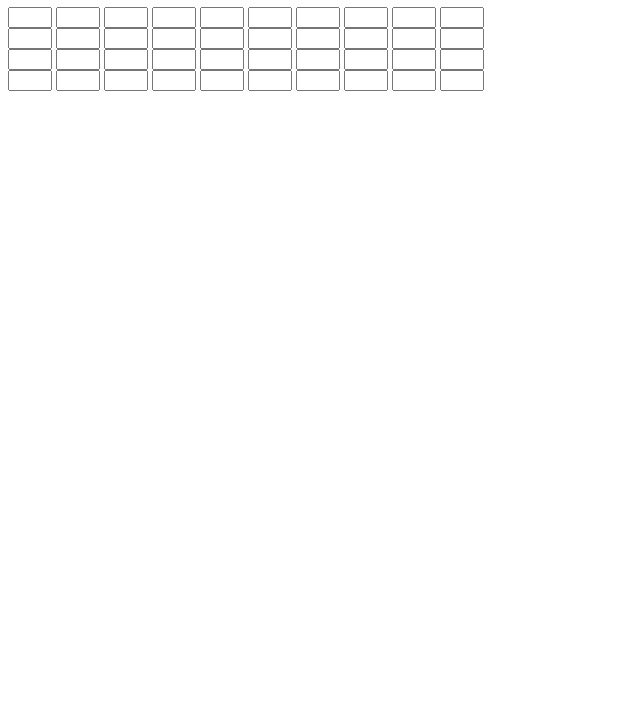
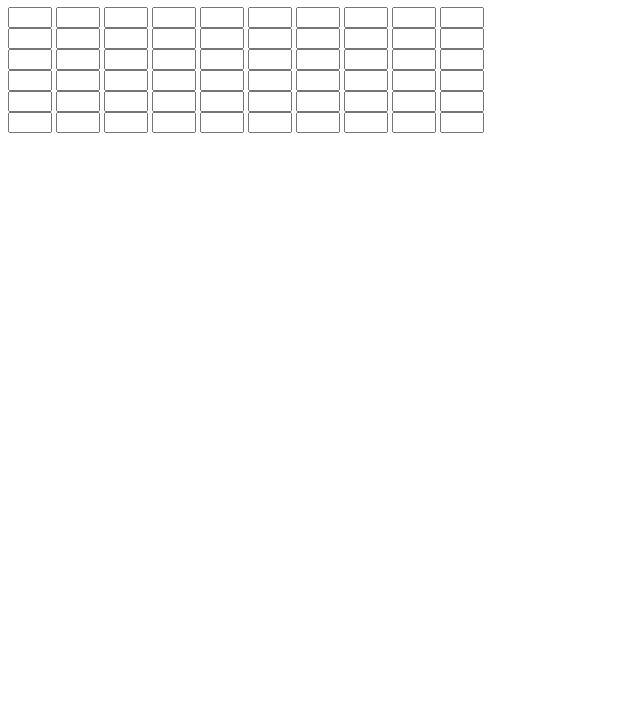
Before and after one commit to NepalJohn89/bad-apple-but-with-html-input-fields, a plain HTML site: page index.html in a window 1280 px wide. Shown: the part 73-800 px from the top of the page, without its empty margins (0-640 px from the left). Drawn offline with Linux system fonts and the light colour scheme.

Commit message:
add 2 rows

```diff
--- a/index.html
+++ b/index.html
@@ -59,6 +59,30 @@
         <input type="text" name="39" id="input39">
         <input type="text" name="40" id="input40">
     </div>
+    <div id="row5">
+        <input type="text" name="41" id="input41">
+        <input type="text" name="42" id="input42">
+        <input type="text" name="43" id="input43">
+        <input type="text" name="44" id="input44">
+        <input type="text" name="45" id="input45">
+        <input type="text" name="46" id="input46">
+        <input type="text" name="47" id="input47">
+        <input type="text" name="48" id="input48">
+        <input type="text" name="49" id="input49">
+        <input type="text" name="50" id="input50">
+    </div>
+    <div id="row6">
+        <input type="text" name="51" id="input51">
+        <input type="text" name="52" id="input52">
+        <input type="text" name="53" id="input53">
+        <input type="text" name="54" id="input54">
+        <input type="text" name="55" id="input55">
+        <input type="text" name="56" id="input56">
+        <input type="text" name="57" id="input57">
+        <input type="text" name="58" id="input58">
+        <input type="text" name="59" id="input59">
+        <input type="text" name="60" id="input60">
+    </div>
 </body>
 
 </html>
```
